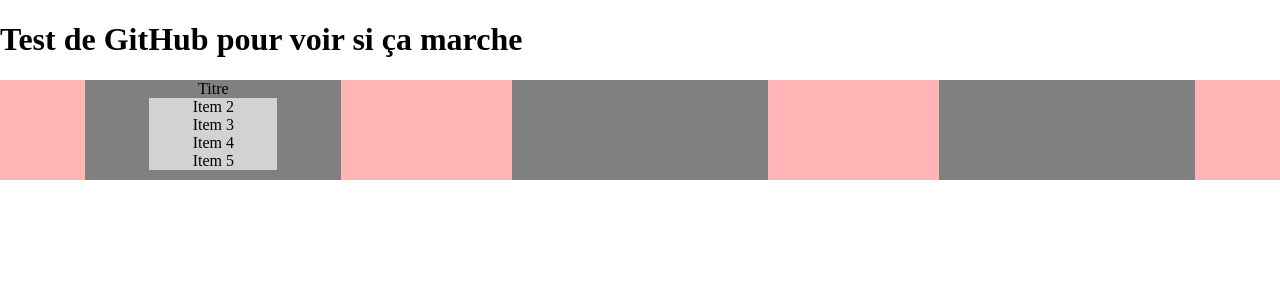
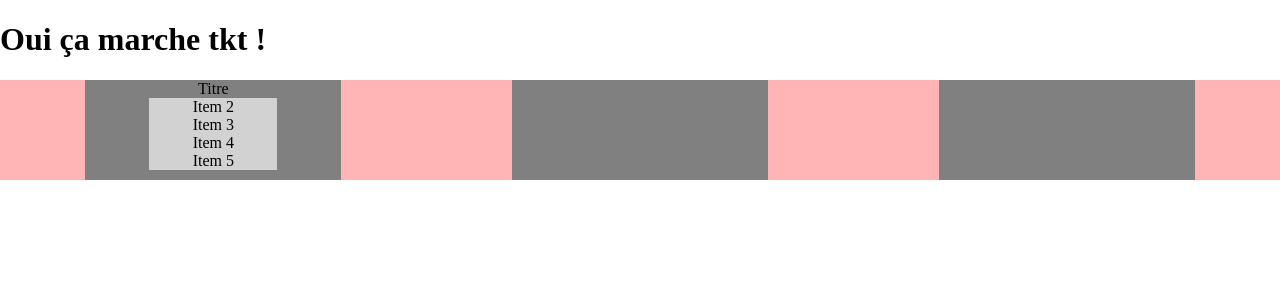
Before and after one commit to miszczuk-cell/projet, a PHP site: page /main.php in a window 1280 px wide. Shown: the top 300 px of the page. Run offline with PHP 8.4, Linux system fonts and the light colour scheme.

Commit message:
3eme test

```diff
--- a/main.php
+++ b/main.php
@@ -6,7 +6,7 @@
     <title>Menu test</title>
   </head>
   <body>
-    <h1>Test de GitHub pour voir si ça marche</h1>
+    <h1>Oui ça marche tkt !</h1>
     <?php include 'include/menu.html'?>
     <script src="include/jquery.js"></script>
     <script src="include/script.js"></script>
```
